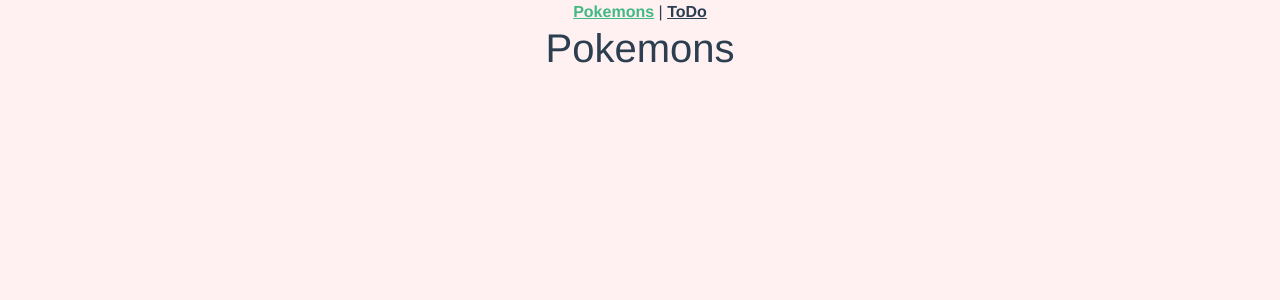
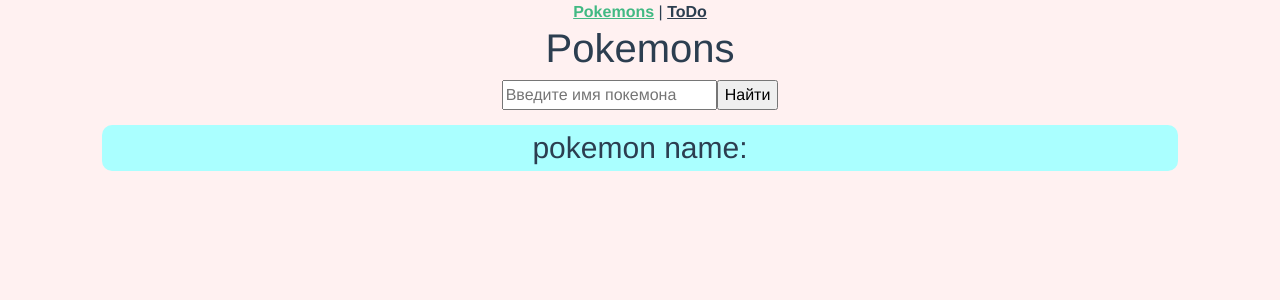
Before and after one commit to zZEGORZz/LearnVue, a Vue app: page /#/poke in a window 1280 px wide. Shown: the top 300 px of the page. Built offline with nearby package versions, Linux system fonts and the light colour scheme; no server answers.

Commit message:
Add find a pokemon

```diff
--- a/package.json
+++ b/package.json
@@ -16,7 +16,7 @@
   },
   "devDependencies": {
     "@babel/core": "^7.12.16",
-    "@babel/eslint-parser": "^7.12.16",
+    "@babel/eslint-parser": "^7.19.1",
     "@vue/cli-plugin-babel": "~5.0.0",
     "@vue/cli-plugin-eslint": "~5.0.0",
     "@vue/cli-plugin-router": "~5.0.0",
--- a/src/pages/MainPaigeRout.vue
+++ b/src/pages/MainPaigeRout.vue
@@ -41,24 +41,24 @@ export default {
     data() {
         return {
             inputValue: '',
-            listTasks: ['Todo 1', 'Todo 2', 'Todo 3'],
-        }
+            listTasks: ['111', '222', '333'],
+        };
     },
     methods: {
         addTask() {
             if (this.inputValue !== '') {
-                this.listTasks.push(this.inputValue)
-                this.inputValue = ''
+                this.listTasks.push(this.inputValue);
+                this.inputValue = '';
             }
         },
         inpValueNow(event) {
-            this.inputValue = event.target.value
+            this.inputValue = event.target.value;
         },
         deleteTask(indexElem) {
-            this.listTasks.splice(indexElem, 1)
+            this.listTasks.splice(indexElem, 1);
         },
     },
-}
+};
 </script>
 
 <style>
--- a/src/pages/PokemonsApi.vue
+++ b/src/pages/PokemonsApi.vue
@@ -1,21 +1,43 @@
 <template>
     <h1>Pokemons</h1>
-    {{ info }}
+    <input
+        type="text"
+        placeholder="Введите имя покемона"
+        @keypress.enter="getPoke"
+        v-model="inputValue"
+    />
+    <input type="button" value="Найти" @click="getPoke" />
+    <ul>
+        <li v-if="info">
+            <img
+                :src="info.data.sprites.front_default"
+                alt="Картинка не загрузилась ыыы"
+            />
+        </li>
+        <li>pokemon name: {{ inputValue }}</li>
+        <li v-if="info">pokemon species: {{ info.data.species.name }}</li>
+    </ul>
 </template>
 
 <script>
-import axios from 'axios'
+import axios from 'axios';
 
 export default {
     data() {
         return {
-            info: null,
-        }
+            info: 0,
+            inputValue: '',
+        };
     },
-    mounted() {
-        axios
-            .get('https://pokeapi.co/api/v2/pokemon/ditto')
-            .then((response) => (this.info = response))
+    methods: {
+        getPoke() {
+            console.log(`this is poke ` + this.inputValue);
+            axios
+                .get(`https://pokeapi.co/api/v2/pokemon/${this.inputValue}`)
+                .then((response) => {
+                    this.info = response;
+                });
+        },
     },
-}
+};
 </script>
```
Also changed, not shown: src/router/routerPage.js (+5 -5 lines), .eslintrc.js, 2 other files (tests, documents, lock files or other folders).
